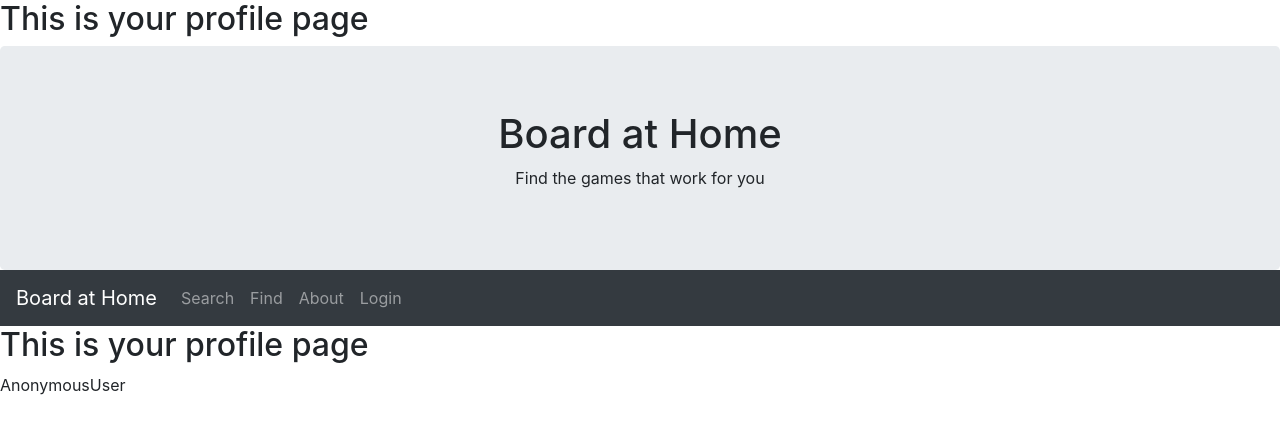
After one commit to hm-haitham/Board-at-home, a Django app: page /accounts/profile/ in a window 1280 px wide. The commit adds this page. Shown: the top 434 px of the page. Run offline with Django 3.2, Linux system fonts and the light colour scheme; parts of the project's set-up code (start-up, migrations or seed data) failed here and were passed over; some libraries are stand-ins or nearby versions.

Commit message:
Got search button and profile page working

```diff
--- a/accounts/templates/accounts/home.html
+++ b/accounts/templates/accounts/home.html
@@ -36,6 +36,7 @@
               <li class="nav-item">
                 <a class="nav-link" href="#">Random Game 3</a>
               </li>
+
             </ul>
             <hr class="d-sm-none">
 
--- /dev/null
+++ b/accounts/templates/accounts/profile.html
@@ -0,0 +1,14 @@
+{% extends 'base.html' %}
+
+{% block head %}
+<h2>This is your profile page</h2>
+{% endblock %}
+
+
+{% block body %}
+<h2>This is your profile page</h2>
+<p>
+{{ user}}
+</p>
+
+{% endblock %}
--- a/accounts/templates/base.html
+++ b/accounts/templates/base.html
@@ -40,7 +40,7 @@
       <div class="collapse navbar-collapse" id="collapsibleNavbar">
         <ul class="navbar-nav">
           <li class="nav-item">
-            <a class="nav-link" href="https://soundcloud.com/indigo_elephant">Search</a>
+            <a class="nav-link" href="http://127.0.0.1:8000/accounts/search/">Search</a>
           </li>
           <li class="nav-item">
             <a class="nav-link" href="https://readms.net/r/attack_on_titan/115/5732/25" target = "_blank">Find</a>
@@ -56,6 +56,11 @@
               <a class = "nav-link" href="{% url 'login' %}">Login</a>
             {% endif %}
           </li>
+          <li class="nav-item">
+            {% if user.is_authenticated %}
+            <a class="nav-link" href="http://127.0.0.1:8000/accounts/profile/" >Your Profile</a>
+            {% endif %}
+          </li>
           </form>
         </ul>
       </div>
--- a/accounts/urls.py
+++ b/accounts/urls.py
@@ -7,6 +7,8 @@ urlpatterns = [
     url(r'^$',views.home),
     url('login/', LoginView.as_view(template_name='accounts/login.html'), name="login"),
     url('logout/', LogoutView.as_view(template_name='accounts/logout.html'), name="logout"),
-    url('register/', views.register, name = "register")
+    url('register/', views.register, name = "register"),
+    url('search/', views.search, name = "search"),
+    url(r'^profile/$',views.profile, name ="profile")
 ]
     #url(r'^login/$', loginView, {{'template_name':'accounts/login.html'}})
--- a/accounts/views.py
+++ b/accounts/views.py
@@ -1,5 +1,6 @@
 from django.shortcuts import render, HttpResponse, redirect
 from accounts.forms import RegistrationForm, UserProfileForm
+from django.contrib.auth.models import User
 # Create your views here.
 
 
@@ -30,3 +31,11 @@ def register(request):
 
         args = {'form':form, 'profile_form': profile_form}
         return render(request,'accounts/reg_form.html', args)
+
+
+def search(request):
+    return render(request, "accounts/Search_Page.html")
+
+def profile(request):
+    args ={'user': request.user}
+    return render(request, "accounts/profile.html", args)
```
Also changed, not shown: accounts/templates/accounts/profilepage.html (deleted).
